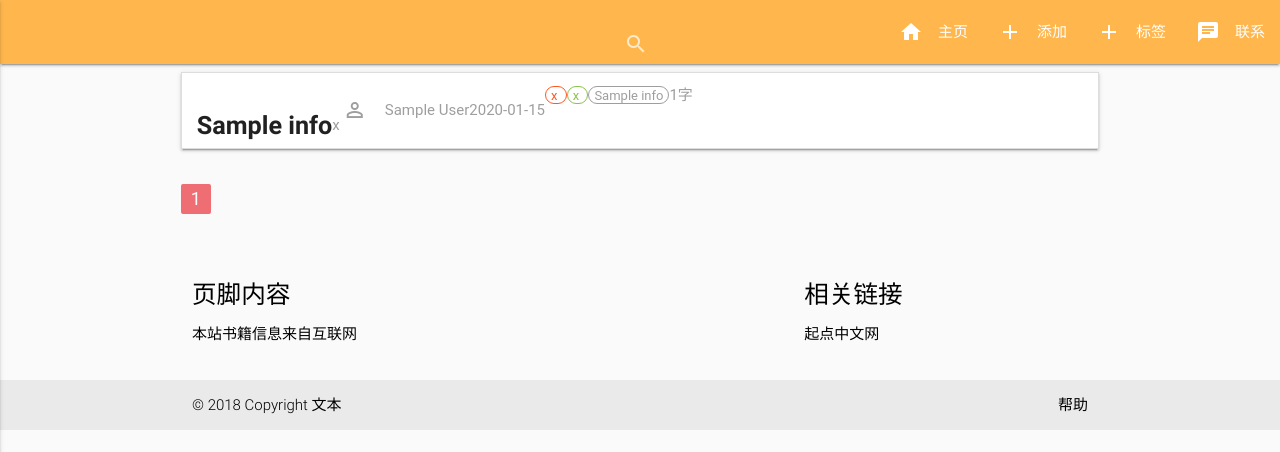
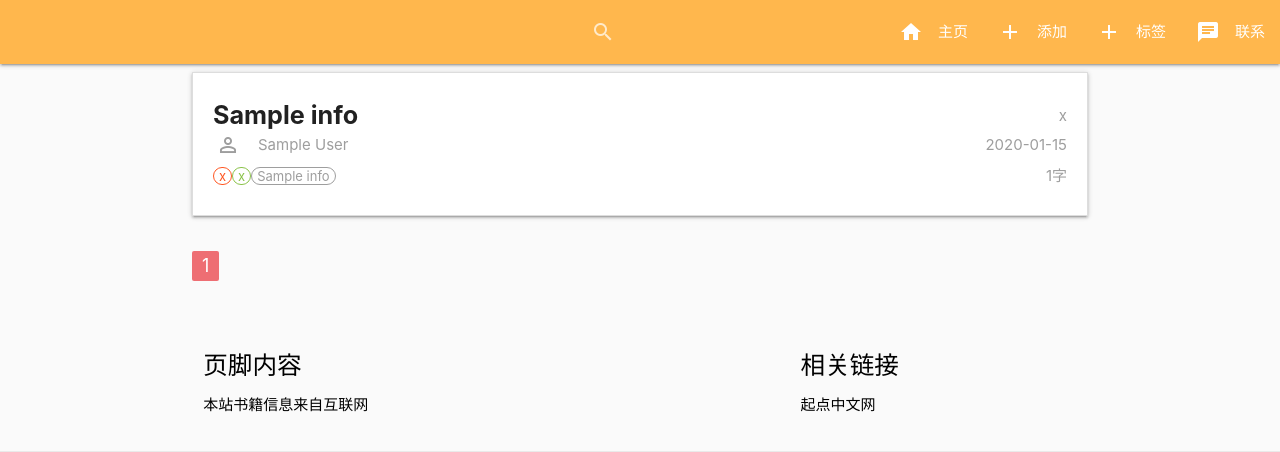
Before and after one commit to rrcgat/novel-info, a Flask app: page / in a window 1280 px wide. Shown: the top 452 px of the page. Run offline with Flask 2, Linux system fonts and the light colour scheme; tables that the repository leaves empty hold one stand-in row (values such as "Sample post"); parts of the project's set-up code (start-up, migrations or seed data) failed here and were passed over; some libraries are stand-ins or nearby versions; some web fonts are replaced.

Commit message:
Update Materialize version to 1.0.0

```diff
--- a/templates/add.html
+++ b/templates/add.html
@@ -15,7 +15,7 @@
     return indexed_array;
   }
   $(document).ready(function() {
-    $('select').material_select();
+    $('select').formSelect();
     $('#addNovel').click(function() {
       let data = formToJson($('#addForm').serializeArray())
       if (data.book_name === '') {
--- a/templates/base.html
+++ b/templates/base.html
@@ -4,21 +4,21 @@
 <meta charset="UTF-8">
 <link href="https://fonts.googleapis.com/icon?family=Material+Icons" rel="stylesheet">
 <script src="http://code.jquery.com/jquery-latest.js"></script>
-<link rel="stylesheet" href="https://cdnjs.cloudflare.com/ajax/libs/materialize/0.97.8/css/materialize.min.css">
-<script src="https://cdnjs.cloudflare.com/ajax/libs/materialize/0.97.8/js/materialize.min.js"></script>
+<link rel="stylesheet" href="https://cdnjs.cloudflare.com/ajax/libs/materialize/1.0.0/css/materialize.min.css">
+<script src="https://cdnjs.cloudflare.com/ajax/libs/materialize/1.0.0/js/materialize.min.js"></script>
 <meta name="viewport" content="width=device-width, initial-scale=1.0"/>
 <title>{% block title %}曲径读书{% endblock %}</title>
 {% block head %}{% endblock %}
 <script type="text/javascript">
 $( document ).ready(function(){
-  $(".button-collapse").sideNav();
+  $(".sidenav").sidenav();
 })
 </script>
 </head>
 <body class="{% block bgcolor %}grey lighten-5{% endblock %}">
   <nav class="{% block navcolor %}orange lighten-2{% endblock %}">
     <div class="nav-wrapper">
-      <a href="#" data-activates="mobile-demo" class="button-collapse"><i class="material-icons">menu</i></a>
+      <a href="#" data-activates="mobile-demo" class="sidenav"><i class="material-icons">menu</i></a>
       <ul class="right hide-on-med-and-down">
         <li><a href="{{ url_for('index') }}"><i class="material-icons left">home</i>主页</a></li>
         <li><a href="{{ url_for('add_novel') }}"><i class="material-icons left">add</i>添加</a></li>
@@ -32,7 +32,7 @@
           <i class="material-icons">close</i>
         </div>
       </form>
-      <ul class="side-nav" id="mobile-demo">
+      <ul class="sidenav" id="mobile-demo">
         <li><a href="{{ url_for('index') }}"><i class="material-icons left">home</i>主页</a></li>
         <li><a href="{{ url_for('add_novel') }}"><i class="material-icons left">add</i>添加</a></li>
         <li><a href="{{ url_for('contact') }}"><i class="material-icons left">chat</i>联系</a></li>
--- a/templates/index.html
+++ b/templates/index.html
@@ -1,19 +1,18 @@
-{% extends "base.html" %}
-{% from "macros.html" import pagination_widget, render_book_list %}
-
-
-{% block head %}
+{% extends "base.html" %} {% from "macros.html" import pagination_widget,
+render_book_list %} {% block head %}
 <style type="text/css">
   .book-title {
-  padding-top: 2rem;
+    padding-top: 1rem;
   }
   .book-block {
     display: flex;
+    width: 100%;
     line-height: 1rem !important;
+    padding: 5px;
     justify-content: space-between;
   }
   .book-bottom {
-  padding-bottom: 2rem;
+    padding-bottom: 1rem;
   }
   .book-tag {
     color: black;
@@ -24,19 +23,18 @@
     padding-left: 5px;
     border: 1px solid;
   }
+  .collapsible-header {
+    flex-wrap: wrap;
+  }
 </style>
 <script type="text/javascript">
-  $(document).ready(function(){
-    $('.collapsible').collapsible();
-  });
+  $(document).ready(function() {
+    $('.collapsible').collapsible()
+  })
 </script>
-{% endblock %}
-
-{% block body %}
+{% endblock %} {% block body %}
 <div class="container">
-  <div class="row">{{ render_book_list(books) }}
-  </div>
+  <div class="row">{{ render_book_list(books) }}</div>
   <div class="row">{{ pagination_widget(pagination, '.index') }}</div>
 </div>
-{{ super() }}
-{% endblock %}
+{{ super() }} {% endblock %}
--- a/templates/macros.html
+++ b/templates/macros.html
@@ -17,15 +17,15 @@
 <li>
   <div class="collapsible-header" data-id={{ book.id }}>
     <div class="book-block">
-      <div class="book-title flow-text"><b>{{ book.book_name }}</b></div>
-      <div class="book-title grey-text">{{ book.source_name }}</div>
+      <div class="book-title flow-text valign-wrapper"><b>{{ book.book_name }}</b></div>
+      <div class="book-title grey-text valign-wrapper">{{ book.source_name }}</div>
     </div>
     <div class="book-block">
       <div class="grey-text valign-wrapper"><i class="material-icons">perm_identity</i>{{ book.author }}</div>
       <div class="grey-text valign-wrapper">{{ book.pub_date}}</div>
     </div>
     <div class="book-block book-bottom">
-      <div class="left">
+      <div class="left valign-wrapper">
         <span class="book-tag {% if book.book_type == 4 %}grey-text{% elif book.book_type % 2 == 0 %}orange-text{% else %}deep-orange-text{% endif %}">
           {{ book.type_name }}
         </span>
@@ -34,7 +34,7 @@
         </span>
         <span class="book-tag grey-text">{{ book.label }}</span>
       </div>
-      <div class="right grey-text">{{ format_word_count(book.word_count) }}</div>
+      <div class="right grey-text valign-wrapper">{{ format_word_count(book.word_count) }}</div>
     </div>
   </div>
   <div class="collapsible-body">
```
Also changed, not shown: templates/edit.html (+27 -25 lines). Lines whose indentation alone changed are shown as unchanged.
